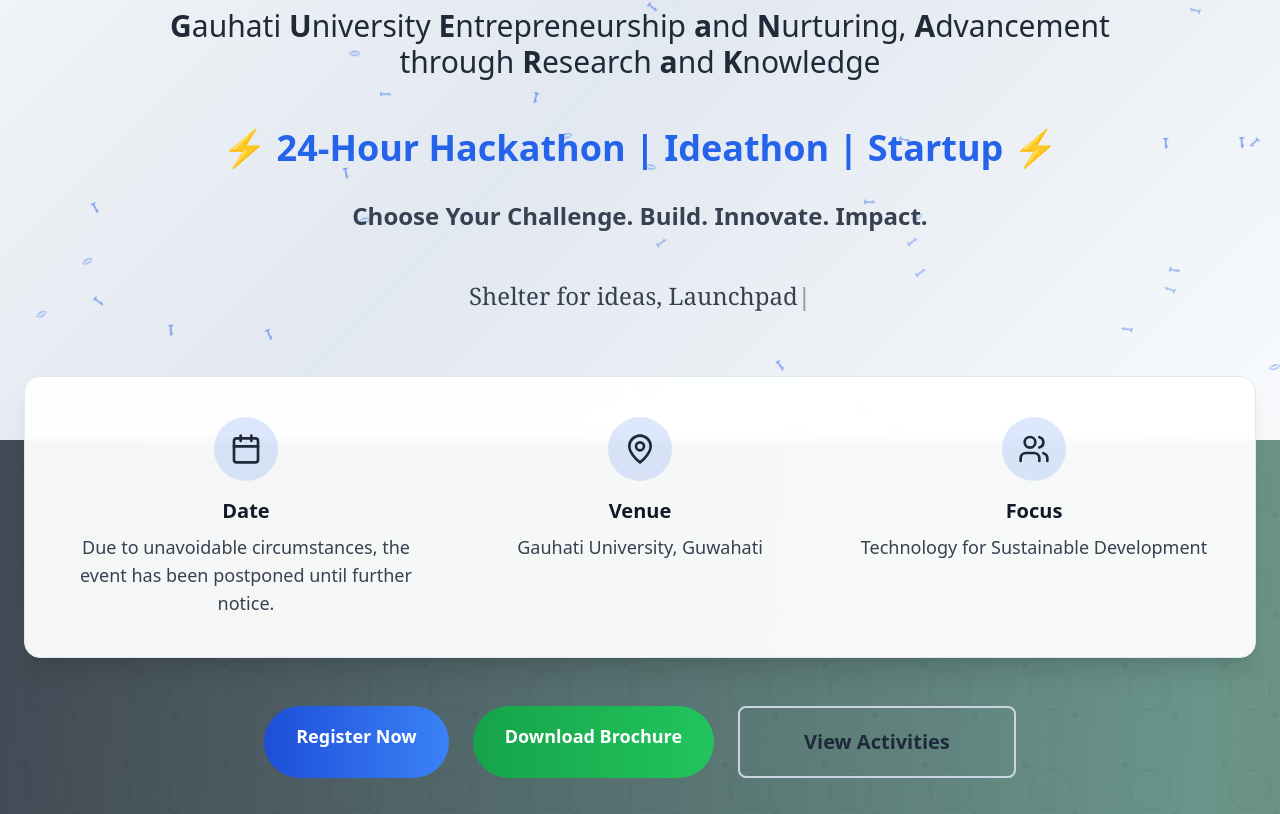
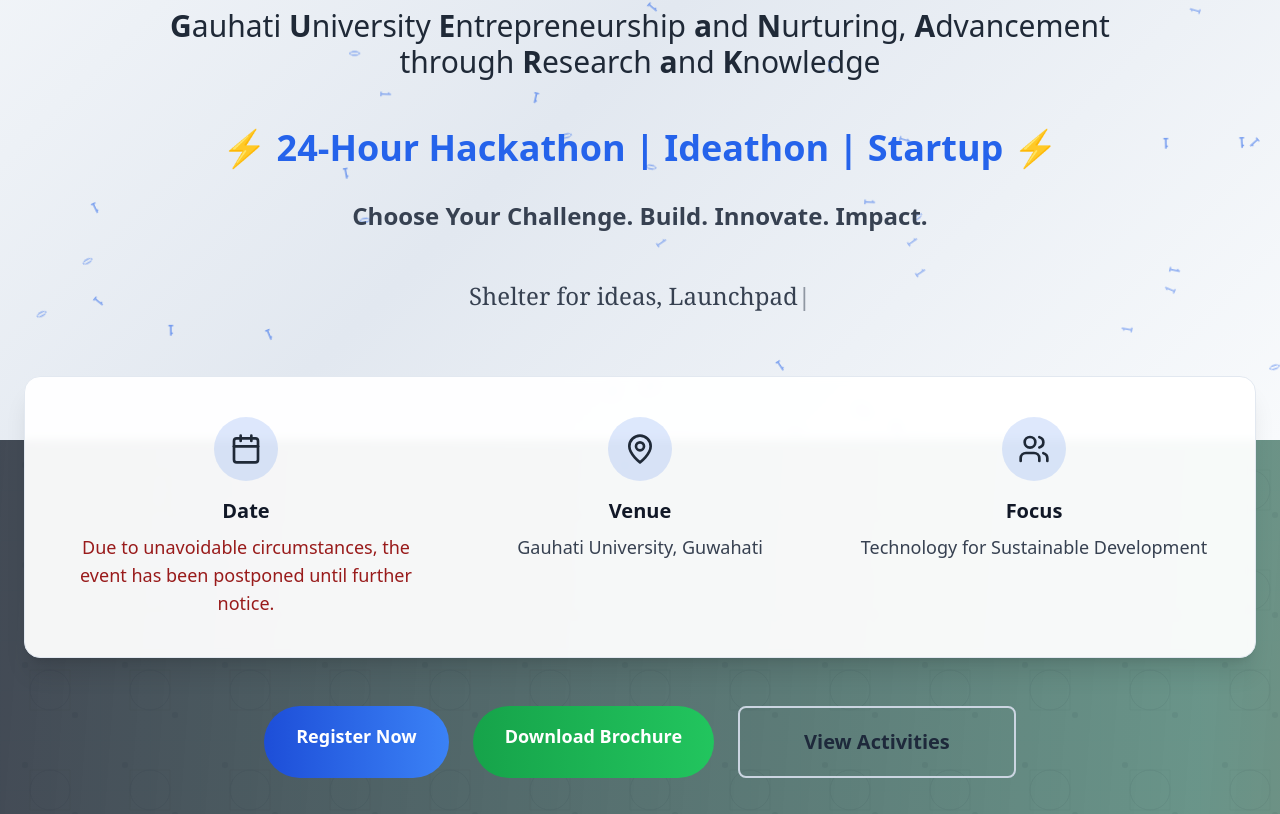
Before and after one commit to nagnitin/GU-SIH-1.0, a React (Vite) app: page / in a window 1280 px wide. Shown: the part 360-1174 px from the top of the page. Built offline with nearby package versions, Linux system fonts and the light colour scheme.

Commit message:
Change postponement message color to dark red (text-red-800) in hero section date card

```diff
--- a/src/App.tsx
+++ b/src/App.tsx
@@ -312,7 +312,7 @@ function App() {
                   Date
                 </h3>
                 <p
-                  className="text-gray-700 font-medium text-base md:text-lg"
+                  className="text-red-800 font-medium text-base md:text-lg"
                   dangerouslySetInnerHTML={{
                     __html: "Due to unavoidable circumstances, the event has been postponed until further notice.",
                   }}
```
